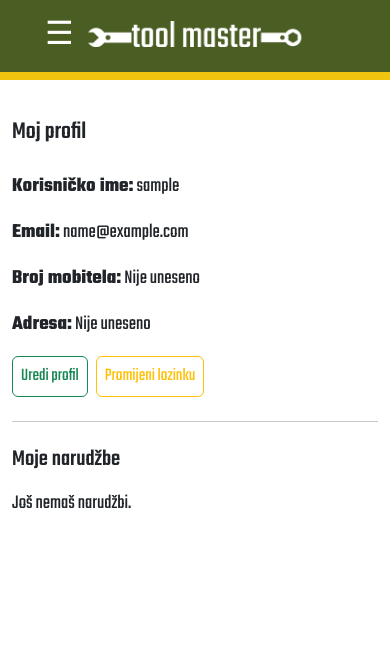
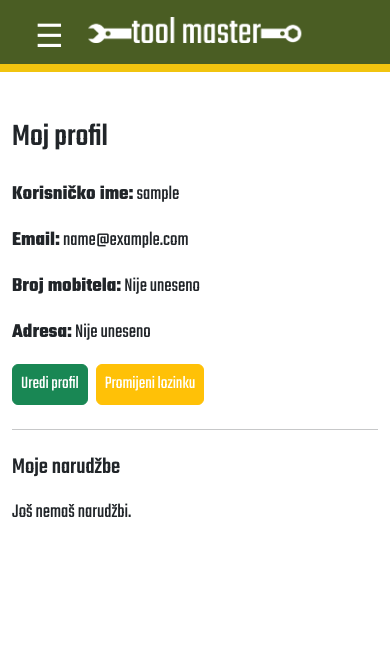
Before and after one commit to bilicfranjo/ToolMaster, a Django app: page /profil/ in a window 390 px wide. Shown: the top 645 px of the page. Run offline with Django 5.2, Linux system fonts and the light colour scheme; the visitor is signed in with stand-in values (Sample User, id 1); data comes from the database, SQL or seed files in the repository; data that the repository does not hold is empty.

Commit message:
Make page responsive for phones

```diff
--- a/shop/static/shop/css/cart.css
+++ b/shop/static/shop/css/cart.css
@@ -61,3 +61,9 @@
 .checkout-btn:hover {
     background-color: #0eb735;
 }
+
+
+/* RESPONZIVNOST ZA MOBITELE */
+
+
+/* RESPONZIVNOST ZA TABLETE */
--- a/shop/static/shop/css/profile.css
+++ b/shop/static/shop/css/profile.css
@@ -55,3 +55,25 @@
     font-size: 18px;
     padding: 6px 12px;
 }
+
+
+/* RESPONZIVNOST ZA MOBITELE */
+
+@media (max-width: 768px) {
+    .profile-info h2 {
+        font-size: 32px;
+    }
+
+    .btn-outline-success {
+        background-color: #198754;
+        color: white;
+    }
+
+    .btn-outline-warning {
+        background-color: #ffc107;
+        color: white;
+    }
+}
+
+
+/* RESPONZIVNOST ZA TABLETE */
--- a/shop/static/shop/css/styles.css
+++ b/shop/static/shop/css/styles.css
@@ -817,7 +817,9 @@ button {
         justify-content: space-between;
         width: 100%;
         position: relative;
+        height: 40px;
     }
+
 
     .mobile-nav-menu {
         display: none;
@@ -849,8 +851,9 @@ button {
         border: none;
         color: white;
         cursor: pointer;
-        margin-left: 20px;
+        margin-left: 10px;
         z-index: 1002;
+        margin-top: 14px;
     }
 
     .category-dropdown {
--- a/shop/templates/shop/cart.html
+++ b/shop/templates/shop/cart.html
@@ -15,7 +15,7 @@
     {% else %}
     <div class="row">
         <!-- Proizvodi -->
-        <div class="col-md-8">
+        <div class="col-md-8 table-responsive">
             <table class="table table-bordered align-middle cart-table">
                 <thead class="table-dark">
                     <tr>
--- a/shop/templates/shop/order_detail_user.html
+++ b/shop/templates/shop/order_detail_user.html
@@ -20,6 +20,7 @@
     </div>
 
     <h4>Stavke u narudžbi:</h4>
+    <div class="table-responsive">
         <table class="table table-bordered table-striped align-middle mt-3">
             <thead class="table-dark">
                 <tr>
@@ -50,7 +51,7 @@
                 {% endfor %}
             </tbody>
         </table>
-
+    </div>
     <a href="{% url 'user_profile' %}" class="btn btn-secondary mt-4">← Natrag na profil</a>
 </div>
 {% endblock %}
```
Also changed, not shown: shop/static/shop/css/auth.css (+5 -3 lines), shop/static/shop/css/checkout.css (+17 -0 lines), shop/static/shop/css/diy.css (+24 -0 lines), shop/templates/shop/base.html (+32 -12 lines). Lines whose indentation alone changed are shown as unchanged.
